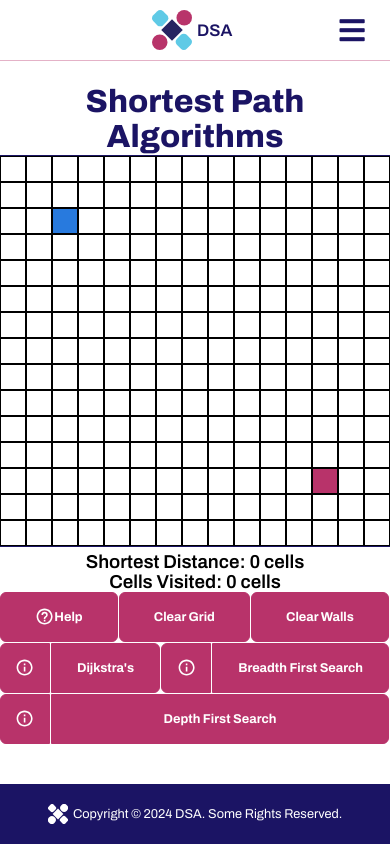
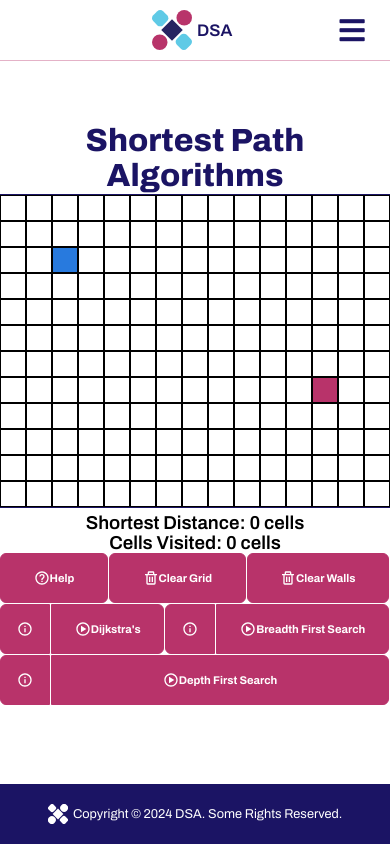
Before and after one commit to jobet/DSA-Client, a React (Create React App) app: page /shortest-path-algorithms in a window 390 px wide. Built offline with nearby package versions, Linux system fonts and the light colour scheme.

Commit message:
wall fixes and can fit the page more on mobile

```diff
--- a/src/components/pages/sorting.css
+++ b/src/components/pages/sorting.css
@@ -147,10 +147,10 @@
     width: 100%;
   }
   button {
-    font-size: 0.8rem;
+    font-size: 0.7rem;
   }
   button svg{
-    font-size: 1.2rem;
+    font-size: 1rem;
   }
   .ExecutionTime {
     font-size: 0.8rem;
--- a/src/components/pathFindingVisualizer/Node/Node.css
+++ b/src/components/pathFindingVisualizer/Node/Node.css
@@ -1,7 +1,7 @@
 .node {
   box-sizing: border-box;
-  width: calc(100svw / 75);
-  height: calc(100svw / 75);
+  height: 25px;
+  width: 25px;
   box-shadow:0px 0px 0px 1px black inset;
   display: inline-block;
   margin: 0;
--- a/src/components/pathFindingVisualizer/PathfindingVisualizer.css
+++ b/src/components/pathFindingVisualizer/PathfindingVisualizer.css
@@ -10,7 +10,7 @@
   align-items: center;
   justify-content: center;
   width: 100%;
-  overflow-x: auto;
+  overflow: hidden;
   -webkit-overflow-scrolling: touch;
   margin-bottom: 4px;
 }
@@ -18,7 +18,7 @@
   align-items: center;
   justify-content: center;
   text-align: center;
-  width: 50%;
+  width: 25%;
 }
 .grid {
   outline: 1px solid #1b1464;
--- a/src/components/pathFindingVisualizer/PathfindingVisualizer.jsx
+++ b/src/components/pathFindingVisualizer/PathfindingVisualizer.jsx
@@ -3,7 +3,7 @@ import Node from './Node/Node';
 import {dijkstra} from '../pathFindingAlgorithms/dijkstra';
 import {dfs} from '../pathFindingAlgorithms/dfs';
 import {bfs} from '../pathFindingAlgorithms/bfs';
-import { BiInfoCircle, BiHelpCircle, BiX } from "react-icons/bi";
+import { BiInfoCircle, BiHelpCircle, BiX, BiTrash, BiPlayCircle } from "react-icons/bi";
 import './PathfindingVisualizer.css';
 import shortPath from '../images/shortPath.PNG';
 import clearWall from '../images/clearWall.PNG';
@@ -20,19 +20,38 @@ export default class PathfindingVisualizer extends Component {
     e.preventDefault();
     this.props.response();
   }
-  handleTouchStart = (row, col) => {
+  handleTouchStart(row, col) {
     if (!this.state.isRunning) {
-      const newGrid = getNewGridWithWallToggled(this.state.grid, row, col);
-      this.setState({
-        grid: newGrid,
-        isDrawing: true,
-        mouseIsPressed: true,
-        lastTouchedNode: `${row}-${col}`,
-      });
+      const node = this.state.grid[row][col];
+      if (node.isStart) {
+        this.setState({
+          isStartNode: true,
+          mouseIsPressed: true,
+          currRow: row,
+          currCol: col,
+        });
+      } else if (node.isFinish) {
+        this.setState({
+          isFinishNode: true,
+          mouseIsPressed: true,
+          currRow: row,
+          currCol: col,
+        });
+      } else {
+        const newGrid = getNewGridWithWallToggled(this.state.grid, row, col);
+        this.setState({
+          grid: newGrid,
+          isWallNode: true,
+          mouseIsPressed: true,
+          currRow: row,
+          currCol: col,
+        });
+      }
     }
-  };
-  handleTouchMove = (e) => {
-    if (this.state.isDrawing) {
+  }
+
+  handleTouchMove(e) {
+    if (this.state.mouseIsPressed) {
       e.preventDefault();
       const touch = e.touches[0];
       const element = document.elementFromPoint(touch.clientX, touch.clientY);
@@ -40,23 +59,17 @@ export default class PathfindingVisualizer extends Component {
         const [, row, col] = element.id.split('-');
         const nodeKey = `${row}-${col}`;
         if (nodeKey !== this.state.lastTouchedNode) {
-          const newGrid = getNewGridWithWallToggled(this.state.grid, parseInt(row), parseInt(col));
+          this.handleMouseEnter(parseInt(row), parseInt(col));
           this.setState({
-            grid: newGrid,
             lastTouchedNode: nodeKey,
           });
         }
       }
     }
-  };
-  handleTouchEnd = () => {
-    this.setState({
-      isDrawing: false,
-      mouseIsPressed: false,
-      lastTouchedNode: null,
-    });
-  };
-
+  }
+  handleTouchEnd() {
+    this.setState({mouseIsPressed: false, isStartNode: false, isFinishNode: false, isWallNode: false, lastTouchedNode: null});
+  }
   renderSortInfo() {
     const selectedAlgorithm = this.state.selectedAlgorithm;
     const sortInfo = {
@@ -215,11 +228,11 @@ DFS(node) {
     this.state = {
       grid: [],
       START_NODE_ROW: 2,
-      FINISH_NODE_ROW: (this.calculateColumnCount() - 3),
+      FINISH_NODE_ROW: (this.calculateColumnCount() - 8),
       START_NODE_COL: 2,
       FINISH_NODE_COL: (this.calculateColumnCount() - 3),
       mouseIsPressed: false,
-      ROW_COUNT: this.calculateColumnCount(),
+      ROW_COUNT: (this.calculateColumnCount() - (this.calculateColumnCount() / 5)),
       COLUMN_COUNT: this.calculateColumnCount(),
       isRunning: false,
       isStartNode: false,
@@ -233,10 +246,12 @@ DFS(node) {
       isDrawing: false,
       lastTouchedNode: null,
     };
-
     this.handleMouseDown = this.handleMouseDown.bind(this);
-    this.handleMouseLeave = this.handleMouseLeave.bind(this);
-    this.toggleIsRunning = this.toggleIsRunning.bind(this);
+    this.handleMouseEnter = this.handleMouseEnter.bind(this);
+    this.handleMouseUp = this.handleMouseUp.bind(this);
+    this.handleTouchStart = this.handleTouchStart.bind(this);
+    this.handleTouchMove = this.handleTouchMove.bind(this);
+    this.handleTouchEnd = this.handleTouchEnd.bind(this);
   }
 
   // creates the grid
@@ -257,11 +272,11 @@ DFS(node) {
         const newGrid = this.getInitialGrid();
         this.setState({ grid: newGrid });
       });
-      this.setState({ ROW_COUNT: newColumnCount }, () => {
+      this.setState({ ROW_COUNT: newColumnCount - (newColumnCount / 5) }, () => {
         const newGrid = this.getInitialGrid();
         this.setState({ grid: newGrid });
       });
-      this.setState({ FINISH_NODE_ROW: (newColumnCount - 3) }, () => {
+      this.setState({ FINISH_NODE_ROW: (newColumnCount - 8) }, () => {
         const newGrid = this.getInitialGrid();
         this.setState({ grid: newGrid });
       });
@@ -324,20 +339,15 @@ DFS(node) {
   handleMouseDown(row, col) {
     if (!this.state.isRunning) {
       if (this.isGridClear()) {
-        if (
-          document.getElementById(`node-${row}-${col}`).className ===
-          'node node-start'
-        ) {
+        const node = this.state.grid[row][col];
+        if (node.isStart) {
           this.setState({
             mouseIsPressed: true,
             isStartNode: true,
             currRow: row,
             currCol: col,
           });
-        } else if (
-          document.getElementById(`node-${row}-${col}`).className ===
-          'node node-finish'
-        ) {
+        } else if (node.isFinish) {
           this.setState({
             mouseIsPressed: true,
             isFinishNode: true,
@@ -382,42 +392,29 @@ DFS(node) {
   handleMouseEnter(row, col) {
     if (!this.state.isRunning) {
       if (this.state.mouseIsPressed) {
-        const nodeClassName = document.getElementById(`node-${row}-${col}`)
-          .className;
+        const node = this.state.grid[row][col];
         if (this.state.isStartNode) {
-          if (nodeClassName !== 'node node-wall') {
-            const prevStartNode = this.state.grid[this.state.currRow][
-              this.state.currCol
-            ];
-            prevStartNode.isStart = false;
-            document.getElementById(
-              `node-${this.state.currRow}-${this.state.currCol}`,
-            ).className = 'node';
-
-            this.setState({currRow: row, currCol: col});
-            const currStartNode = this.state.grid[row][col];
-            currStartNode.isStart = true;
-            document.getElementById(`node-${row}-${col}`).className =
-              'node node-start';
+          if (!node.isWall && !node.isFinish) {
+            const newGrid = getNewGridWithMovedStart(this.state.grid, row, col, this.state.currRow, this.state.currCol);
+            this.setState({
+              grid: newGrid,
+              currRow: row,
+              currCol: col,
+              START_NODE_ROW: row,
+              START_NODE_COL: col,
+            });
           }
-          this.setState({START_NODE_ROW: row, START_NODE_COL: col});
         } else if (this.state.isFinishNode) {
-          if (nodeClassName !== 'node node-wall') {
-            const prevFinishNode = this.state.grid[this.state.currRow][
-              this.state.currCol
-            ];
-            prevFinishNode.isFinish = false;
-            document.getElementById(
-              `node-${this.state.currRow}-${this.state.currCol}`,
-            ).className = 'node';
-
-            this.setState({currRow: row, currCol: col});
-            const currFinishNode = this.state.grid[row][col];
-            currFinishNode.isFinish = true;
-            document.getElementById(`node-${row}-${col}`).className =
-              'node node-finish';
+          if (!node.isWall && !node.isStart) {
+            const newGrid = getNewGridWithMovedFinish(this.state.grid, row, col, this.state.currRow, this.state.currCol);
+            this.setState({
+              grid: newGrid,
+              currRow: row,
+              currCol: col,
+              FINISH_NODE_ROW: row,
+              FINISH_NODE_COL: col,
+            });
           }
-          this.setState({FINISH_NODE_ROW: row, FINISH_NODE_COL: col});
         } else if (this.state.isWallNode) {
           const newGrid = getNewGridWithWallToggled(this.state.grid, row, col);
           this.setState({grid: newGrid});
@@ -442,22 +439,8 @@ DFS(node) {
     }
 
   // when mouse action is released
-  handleMouseUp(row, col) {
-    if (!this.state.isRunning) {
-      this.setState({mouseIsPressed: false});
-      if (this.state.isStartNode) {
-        const isStartNode = !this.state.isStartNode;
-        this.setState({isStartNode, START_NODE_ROW: row, START_NODE_COL: col});
-      } else if (this.state.isFinishNode) {
-        const isFinishNode = !this.state.isFinishNode;
-        this.setState({
-          isFinishNode,
-          FINISH_NODE_ROW: row,
-          FINISH_NODE_COL: col,
-        });
-      }
-      this.getInitialGrid();
-    }
+  handleMouseUp() {
+    this.setState({mouseIsPressed: false, isStartNode: false, isFinishNode: false, isWallNode: false});
   }
 
 
@@ -625,8 +608,7 @@ DFS(node) {
           onTouchMove={this.handleTouchMove}
           onTouchEnd={this.handleTouchEnd}
         >
-          <table
-            onMouseLeave={() => this.handleMouseLeave()}>
+          <table>
             <tbody className="grid">
               {grid.map((row, rowIdx) => {
                 return (
@@ -647,15 +629,12 @@ DFS(node) {
                           onMouseEnter={(row, col) =>
                             this.handleMouseEnter(row, col)
                           }
-                          onMouseUp={() => this.handleMouseUp(row, col)}
-                          onTouchStart={(row, col) =>
-                            this.handleTouchStart(row, col)
-                          }
+                          onMouseUp={() => this.handleMouseUp()}
+                          onTouchStart={() => this.handleTouchStart(row, col)}
                           row={row}></Node>
                       );
                     })}
                   </tr>
-
                 );
               })}
             </tbody>
@@ -671,12 +650,12 @@ DFS(node) {
             <button
               type="button"
               onClick={() => this.clearGrid()}>
-              Clear Grid
+              <BiTrash /> Clear Grid
             </button>
             <button
               type="button"
               onClick={() => this.clearWalls()}>
-              Clear Walls
+              <BiTrash /> Clear Walls
             </button>
           </div>
           <div className="buttonArea">
@@ -691,7 +670,7 @@ DFS(node) {
                 type="button"
                 className="algorithm-button"
                 onClick={() => this.visualize('Dijkstra')}>
-                Dijkstra's
+                <BiPlayCircle/> Dijkstra's
               </button>
             </div>
             <div className="algorithm-button-group">
@@ -705,7 +684,7 @@ DFS(node) {
                 type="button"
                 className="algorithm-button"
                 onClick={() => this.visualize('BFS')}>
-                Breadth First Search
+                <BiPlayCircle/> Breadth First Search
               </button>
             </div>
             <div className="algorithm-button-group">
@@ -719,7 +698,7 @@ DFS(node) {
                 type="button"
                 className="algorithm-button"
                 onClick={() => this.visualize('DFS')}>
-                Depth First Search
+                <BiPlayCircle/> Depth First Search
               </button>
             </div>
           </div>
@@ -780,12 +759,32 @@ function getNodesInShortestPathOrder(finishNode) {
 const getNewGridWithWallToggled = (grid, row, col) => {
   const newGrid = grid.slice();
   const node = newGrid[row][col];
-  if (!node.isStart && !node.isFinish && node.isNode) {
+  if (!node.isStart && !node.isFinish) {
     const newNode = {
       ...node,
-      isWall: true, // Always set to true instead of toggling
+      isWall: !node.isWall,
     };
     newGrid[row][col] = newNode;
   }
   return newGrid;
 };
+
+const getNewGridWithMovedStart = (grid, row, col, prevRow, prevCol) => {
+  const newGrid = grid.slice();
+  const newNode = newGrid[row][col];
+  const prevNode = newGrid[prevRow][prevCol];
+  newNode.isStart = true;
+  newNode.isWall = false;
+  prevNode.isStart = false;
+  return newGrid;
+};
+
+const getNewGridWithMovedFinish = (grid, row, col, prevRow, prevCol) => {
+  const newGrid = grid.slice();
+  const newNode = newGrid[row][col];
+  const prevNode = newGrid[prevRow][prevCol];
+  newNode.isFinish = true;
+  newNode.isWall = false;
+  prevNode.isFinish = false;
+  return newGrid;
+};
```
